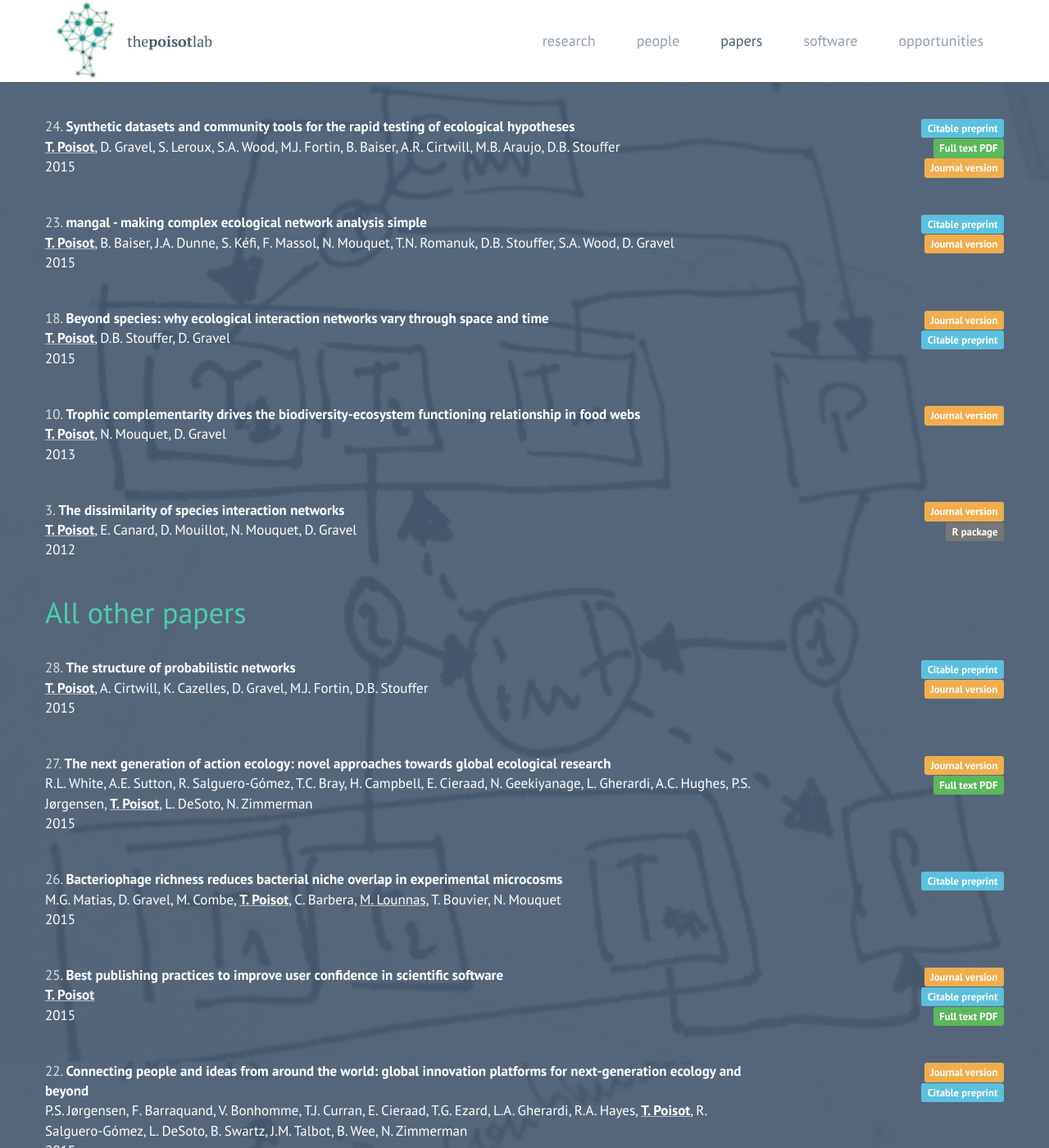
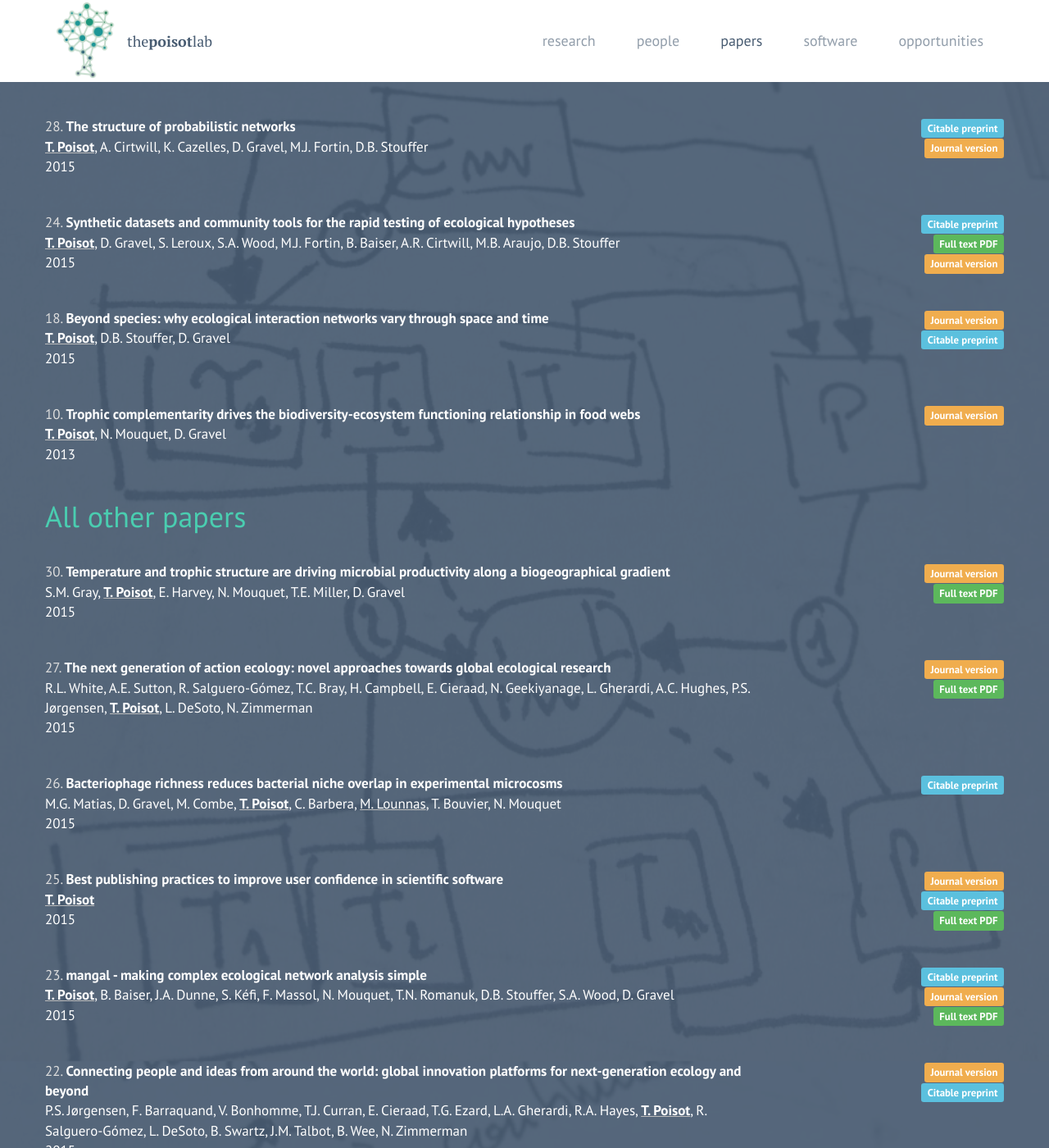
Before and after one commit to evadelmas/poisotlab.github.io, a Jekyll site: the page built from papers.md, in a window 1280 px wide and 1400 px high, scrolled down 270 px. Shown: the whole window at 82% size. Built offline with Jekyll 4.4.1, drawn with Linux system fonts in a browser that asks for light colours; nearby versions of some CDN libraries; some web fonts are replaced; a script that is not in the unit is left out; some of the changed text lies outside the part shown.

Commit message:
New papers

```diff
--- a/_data/papers.yml
+++ b/_data/papers.yml
@@ -1,3 +1,20 @@
+- title: "Temperature and trophic structure are driving microbial productivity along a biogeographical gradient"
+  key: gray15temperature
+  date: 2015
+  authors:
+     - name: S.M. Gray
+     - name: T. Poisot
+       type: pi
+     - name: E. Harvey
+     - name: N. Mouquet
+     - name: T.E. Miller
+     - name: D. Gravel
+  labels:
+     - type: published
+       doi: 10.1111/ecog.01748
+       in: Ecography
+     - type: pdf
+       pdf: gray2015temperature.pdf
 - title: "Ten simple rules for digital data storage"
   key: hart10simplerules
   featured: yes
@@ -21,6 +38,7 @@
       repo: 10-simple-rules-data-storage
 - title: "The structure of probabilistic networks"
   key: poisot2015proba
+  featured: yes
   authors:
     - name: T. Poisot
       type: pi
@@ -116,7 +134,6 @@
       doi: 10.1111/ecog.01941
 - title: "mangal - making complex ecological network analysis simple"
   key: poisot15mangal
-  featured: yes
   authors:
     - name: T. Poisot
       type: pi
@@ -136,6 +153,8 @@
     - type: published
       in: Ecography
       doi: 10.1111/ecog.00976
+    - type: pdf
+      pdf: mangal.pdf
 - title: "Connecting people and ideas from around the world: global innovation platforms for next-generation ecology and beyond"
   authors:
     - name: P.S. Jørgensen
@@ -392,7 +411,6 @@
 - title: "The dissimilarity of species interaction networks"
   key: poisot12dissim
   date: 2012
-  featured: yes
   authors:
     - name: T. Poisot
       type: pi
```
Also changed, not shown: _posts/2015-11-18-temperature.md (added, +11 -0 lines), 2 other files.
